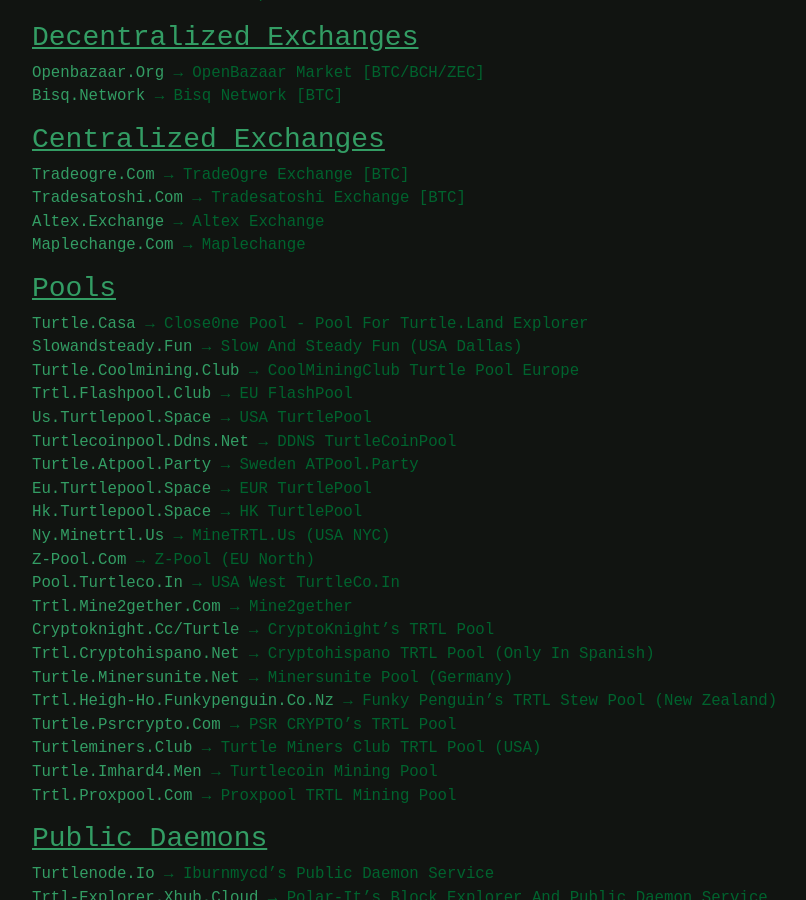
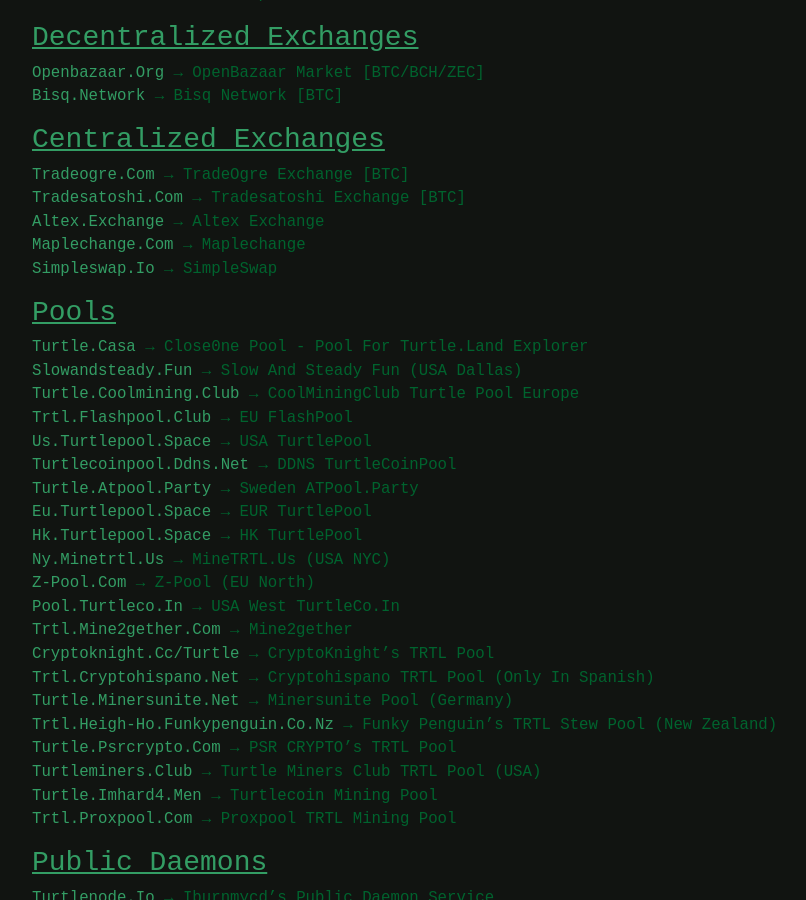
Before and after one commit to zack796/turtleturtle.org, a Jekyll site: the page built from index.md, in a window 1280 px wide and 900 px high, scrolled down 881 px. Shown: the whole window, without its empty margins (53-859 px from the left). Built offline with Jekyll 4.4.1, drawn with Linux system fonts in a browser that asks for light colours; some of the changed text lies outside the part shown.

Commit message:
Added simpleswap and cryptochartindex

```diff
--- a/index.md
+++ b/index.md
@@ -41,6 +41,7 @@
 [tradesatoshi.com](https://tradesatoshi.com/Exchange/?market=TRTL_BTC) → Tradesatoshi Exchange [BTC]
 [altex.exchange](https://altex.exchange/markets&pair=BTC_TRTL) → Altex Exchange
 [maplechange.com](https://maplechange.com) → Maplechange
+[simpleswap.io](https://simpleswap.io) → SimpleSwap
 
 ### Pools
 [Turtle.Casa](https://turtle.casa/) → Close0ne Pool - Pool for Turtle.Land explorer
```
Also changed, not shown: other parts of index.md (+1 -0 lines).
